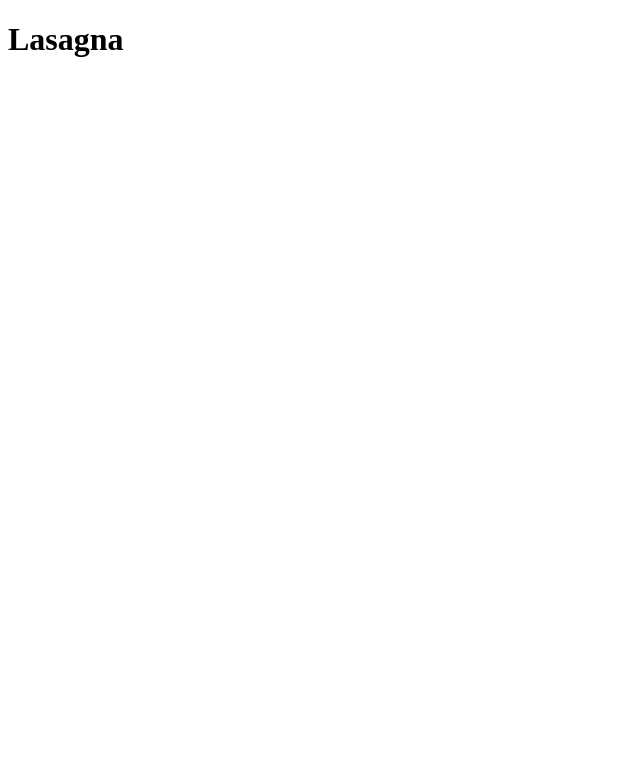
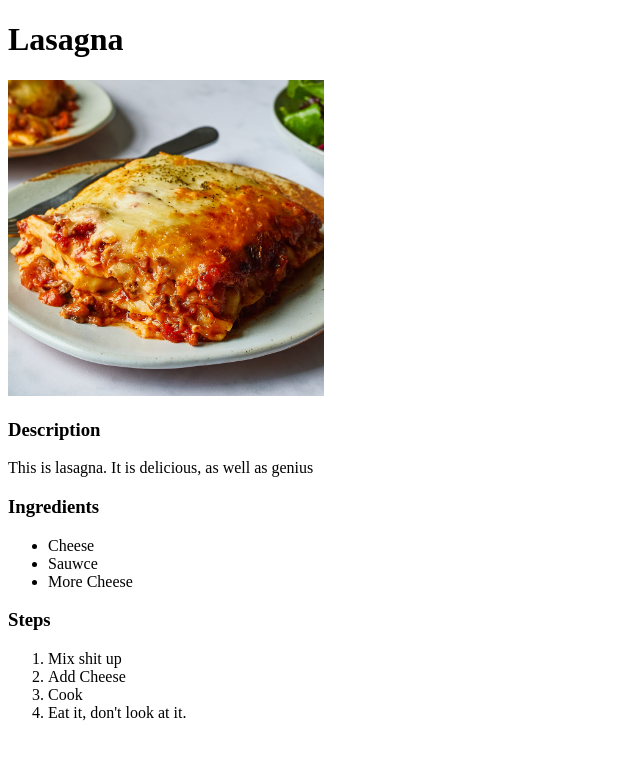
Before and after one commit to erusid/odin-recipes, a plain HTML site: page recipes/lasagna.html in a window 1280 px wide. Shown: the whole page, without its empty margins (0-640 px from the left). Drawn offline with Linux system fonts and the light colour scheme.

Commit message:
added img file and list items to lasagna recipe

```diff
--- a/recipes/lasagna.html
+++ b/recipes/lasagna.html
@@ -8,5 +8,23 @@
 </head>
 <body>
     <h1>Lasagna</h1>
+      <img src="images/lasagna.jpg" width="25%">
+    <h3>Description</h3>
+      <p>This is lasagna. It is delicious, as well as genius</p>
+    <h3>Ingredients</h3>
+      <ul>
+        <li>Cheese</li>
+        <li>Sauwce</li>
+        <li>More Cheese</li>
+      </ul>
+    <h3>Steps</h3>
+      <ol>
+        <li>Mix shit up</li>
+        <li>Add Cheese</li>
+        <li>Cook</li>
+        <li>Eat it, don't look at it.</li>
+      </ol>
+
+
 </body>
 </html>
```
Also changed, not shown: recipes/images/lasagna.jpg (added).
